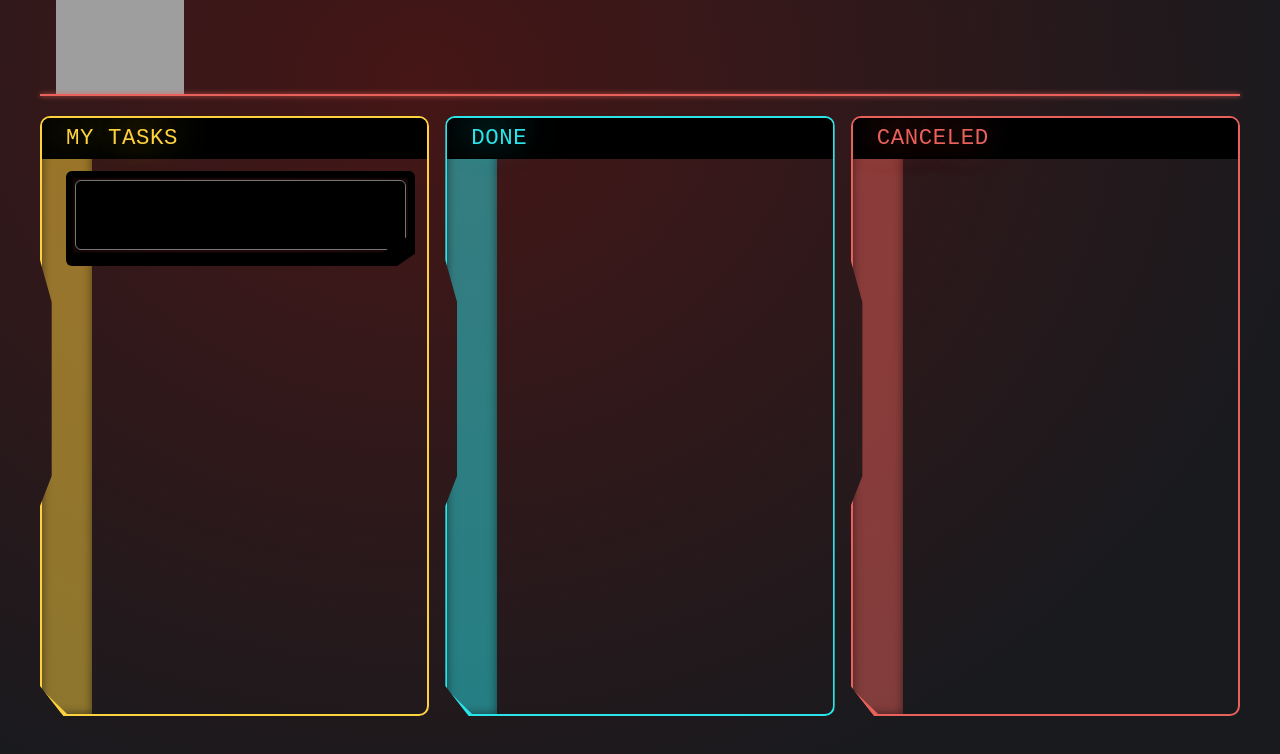
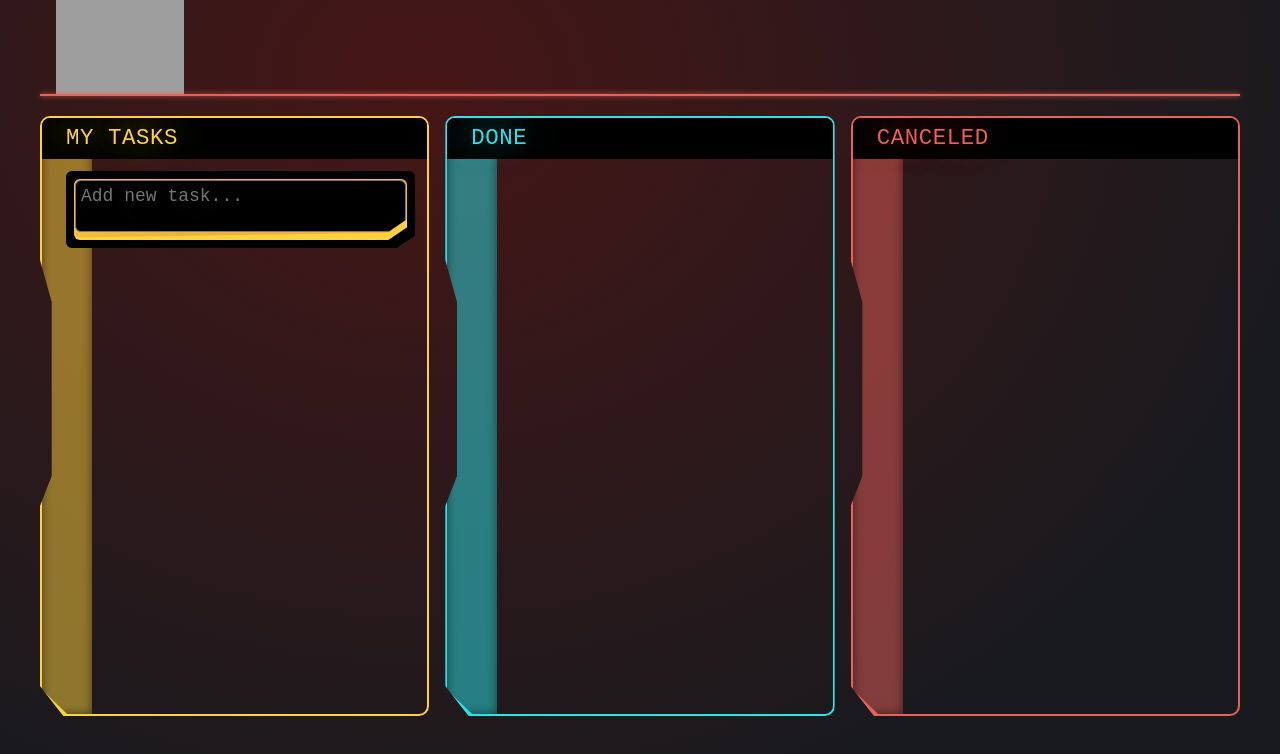
Before and after one commit to Mohaiminul69/cyberpunk-todo-app, a React (Vite) app: page / in a window 1280 px wide. Shown: the top 754 px of the page. Built offline with nearby package versions, Linux system fonts and the light colour scheme; grey boxes are pictures that could not be loaded.

Commit message:
task input updated.

```diff
--- a/src/components/task-list/task-list.css
+++ b/src/components/task-list/task-list.css
@@ -212,21 +212,10 @@
   display: none;
 }
 
-/* Test */
-/* Test */
-/* Test */
-/* Test */
-/* Test */
-/* Test */
-
-.task-input {
-  min-height: 70px;
-  color: rgba(254, 209, 63, 1);
-  width: 100%;
-  font-size: 18px;
-  outline: none;
-  /* text-shadow: -9px -6px 40px currentcolor; */
-  /* background: black;
+.task-input--wrapper {
+  background: #000;
+  padding: 8px;
+  border-radius: 6px;
   clip-path: polygon(
     -2px -2px,
     101% -2px,
@@ -234,43 +223,58 @@
     calc(100.5% - 1rem + -5px) 101%,
     -2px 110%
   );
+}
+
+.task-input--wrapper:hover {
+  background: #0b0b0d;
+}
+
+.task-input--border {
   border-radius: 6px;
-  padding: 5px 5px 21px 5px;
-  background: #000;
-  padding: 8px;
+  background: rgba(254, 209, 63, 1);
+  padding: 1px;
+  clip-path: polygon(
+    -2px -2px,
+    101% -2px,
+    100.5% calc(100.5% - 1rem + 2px),
+    calc(100.5% - 1rem + -5px) 101%,
+    -2px 110%
+  );
+}
+
+.task-input {
   border-radius: 6px;
   color: rgba(254, 209, 63, 1);
-  position: relative; */
+  width: 100%;
+  font-size: 18px;
+  outline: none;
+  padding: 5px;
+  background: black;
+  clip-path: polygon(
+    -2px -2px,
+    101% -2px,
+    100.5% calc(100.5% - 1rem + 2px),
+    calc(100.5% - 1rem + -5px) 101%,
+    -2px 110%
+  );
+  box-shadow: 0px 0px 150px 22px rgba(156, 50, 48, 0.4);
+  -webkit-box-shadow: 0px 0px 150px 22px rgba(156, 50, 48, 0.4);
+  -moz-box-shadow: 0px 0px 150px 22px rgba(156, 50, 48, 0.4);
+  text-shadow: -9px -6px 40px currentcolor;
+  resize: vertical;
 }
 
-.task-input::before {
-  background-color: #ad7d7d;
-  bottom: 1px;
-  content: "";
-  position: absolute;
-  display: block;
-  height: 3px;
-  position: absolute;
-  right: -6px;
-  top: auto;
-  transform: rotate(-45deg);
-  width: 22.62742px;
+.task-input--wrapper:hover .task-input {
+  text-shadow: 0 0 20px currentcolor;
+  padding: 4px;
 }
 
-/* .task-input textarea {
-  width: 100%;
-  height: 100%;
-  resize: none;
-  border: none;
-  outline: none;
-  padding: 8px;
-  font-size: 1rem;
-  font-family: "VT323", monospace;
-  box-sizing: border-box;
+.task-input--wrapper:hover .task-input--border {
+  text-shadow: 0 0 20px currentcolor;
+  padding: 2px;
 }
+
 .task-input textarea::placeholder {
   color: rgba(0, 0, 0, 0.5);
+  text-shadow: 0 0 20px currentcolor;
 }
-.task-input textarea:focus {
-  background-color: rgba(255, 255, 255, 0.8);
-} */
--- a/src/components/task-list/task-list.jsx
+++ b/src/components/task-list/task-list.jsx
@@ -38,10 +38,11 @@ const TaskList = ({ tasks, status, setTasks }) => {
         </div>
         <div ref={setNodeRef} className="list-container">
           {isPending && (
-            <div className="card--wrapper clipped-card card-shadow">
-              <div className="card--border card-shadow clipped-card">
+            <div className="task-input--wrapper">
+              <div className="task-input--border">
                 <textarea
-                  className="task-input pad text-shadow--glow card"
+                  className="task-input"
+                  placeholder="Add new task..."
                   onKeyDown={handleKeyDown(setTasks)}
                   type="text"
                 />
```
